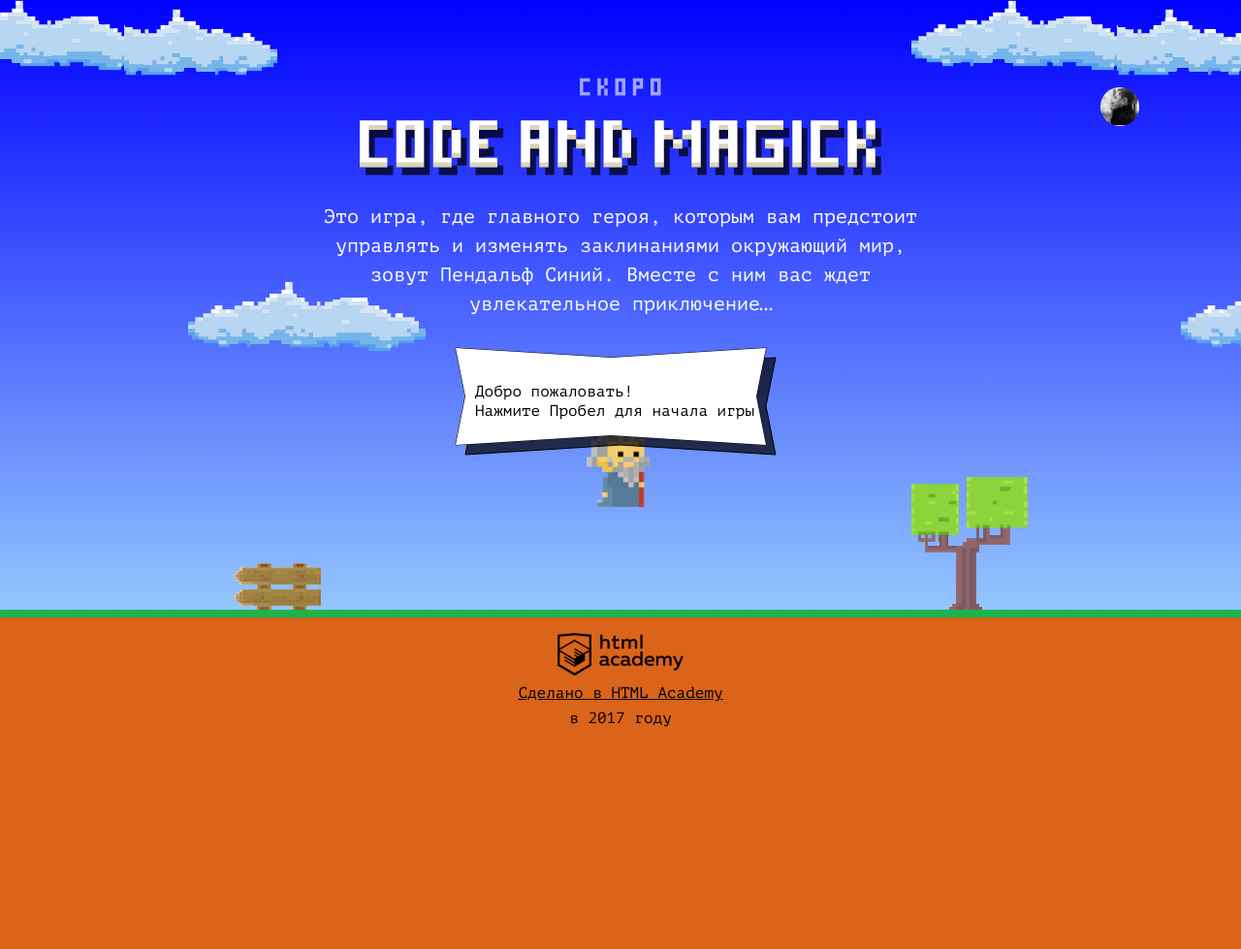
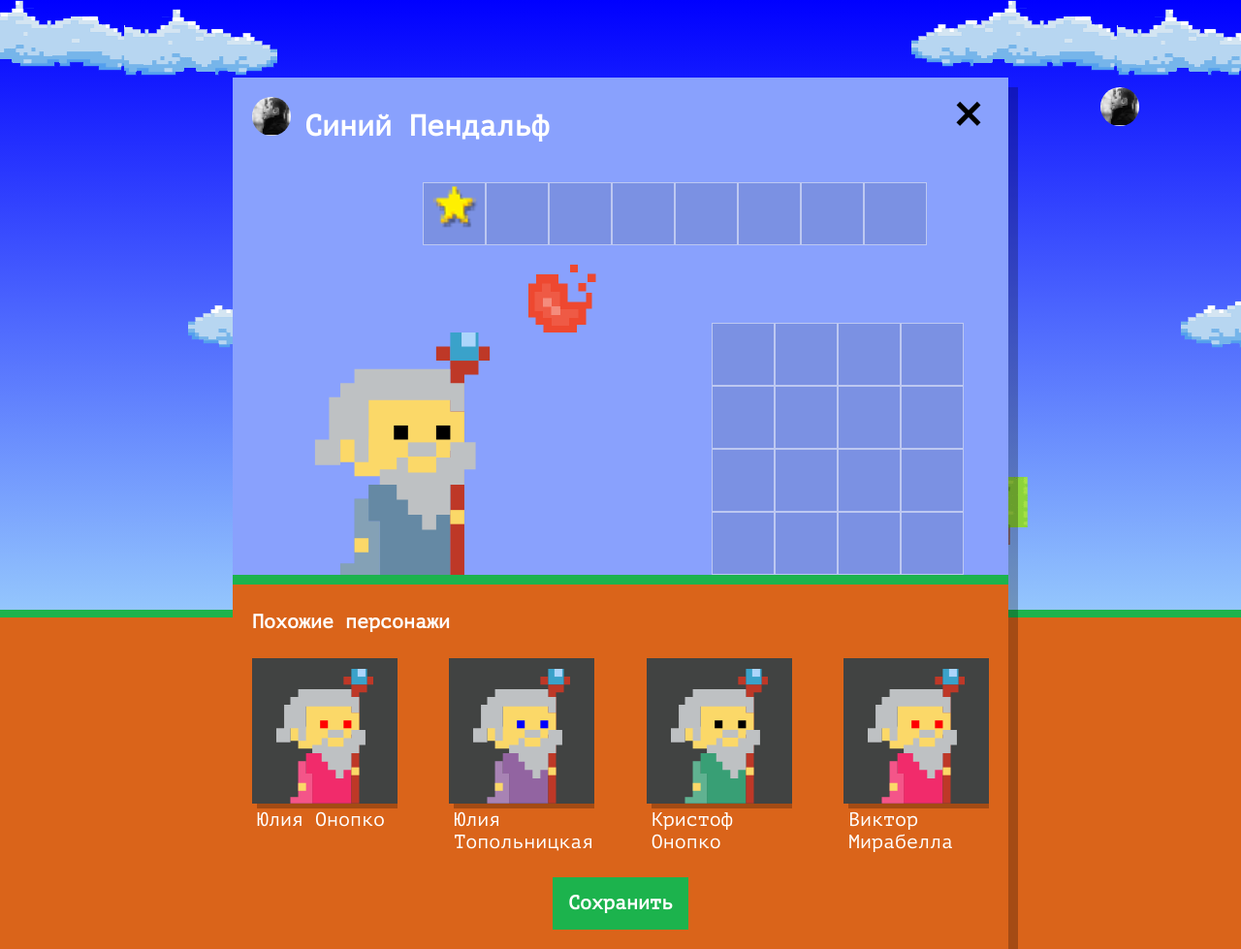
Before and after one commit to pavelkhlebchik/1115691-code-and-magick-21, a website: page index.html in a window 1280 px wide. Shown: the whole page at 97% size. Before the commit the page ends 800 px from the top, so only its background shows below. Drawn offline with Linux system fonts and the light colour scheme.

Commit message:
`add_setup.js`

```diff
--- a/index.html
+++ b/index.html
@@ -177,6 +177,7 @@
       <p class="setup-similar-label">Петр Петров</p>
     </div>
   </template>
+  <script src="js/setup.js"></script>
   <script src="js/stat.js"></script>
   <script src="js/game.js"></script>
 </body>
--- /dev/null
+++ b/js/setup.js
@@ -0,0 +1,66 @@
+'use strict';
+
+const WIZARD_NAMES = [`Иван`, `Хуан Себастьян`, `Мария`, `Вашингтон`, `Кристоф`, `Люпита`, `Виктор`, `Юлия`];
+const WIZARD_SURNAME = [`да Марья`, `Верон`, `Ирвинг`, `Нионго`, `Топольницкая`, `Онопко`, `Вальц`, `Мирабелла`];
+const COAT_COLOR = [`rgb(101, 137, 164)`, `rgb(241, 43, 107)`, `rgb(146, 100, 161)`, `rgb(56, 159, 117)`, `rgb(215, 210, 55)`, `rgb(0, 0, 0)`];
+const EYES_COLOR = [`black`, `red`, `blue`, `yellow`, `green`];
+
+const showTable = document.querySelector(`.setup`);
+showTable.classList.remove(`hidden`);
+
+const showWizardsList = showTable.querySelector(`.setup-similar-list`);
+
+const wizardTemplate = document.querySelector(`#similar-wizard-template`)
+  .content
+  .querySelector(`.setup-similar-item`);
+
+const getWizardInfo = function (array) {
+  const randomElement = array[Math.floor(Math.random() * array.length)];
+  return randomElement;
+};
+
+const wizards = [
+  {
+    name: (getWizardInfo(WIZARD_NAMES) + ` ` + getWizardInfo(WIZARD_SURNAME)),
+    coatColor: getWizardInfo(COAT_COLOR),
+    eyesColor: getWizardInfo(EYES_COLOR)
+  },
+  {
+    name: (getWizardInfo(WIZARD_NAMES) + ` ` + getWizardInfo(WIZARD_SURNAME)),
+    coatColor: getWizardInfo(COAT_COLOR),
+    eyesColor: getWizardInfo(EYES_COLOR)
+  },
+  {
+    name: (getWizardInfo(WIZARD_NAMES) + ` ` + getWizardInfo(WIZARD_SURNAME)),
+    coatColor: getWizardInfo(COAT_COLOR),
+    eyesColor: getWizardInfo(EYES_COLOR)
+  },
+  {
+    name: (getWizardInfo(WIZARD_NAMES) + ` ` + getWizardInfo(WIZARD_SURNAME)),
+    coatColor: getWizardInfo(COAT_COLOR),
+    eyesColor: getWizardInfo(EYES_COLOR)
+  }
+];
+
+const createWizards = function (wizard) {
+  const wizardElement = wizardTemplate.cloneNode(true);
+  wizardElement.querySelector(`.setup-similar-label`).textContent = wizard.name;
+  wizardElement.querySelector(`.wizard-coat`).style.fill = wizard.coatColor;
+  wizardElement.querySelector(`.wizard-eyes`).style.fill = wizard.eyesColor;
+
+  return wizardElement;
+};
+
+const renderPlayerWizard = function () {
+  const fragment = document.createDocumentFragment();
+  for (let i = 0; i < wizards.length; i++) {
+    fragment.appendChild(createWizards(wizards[i]));
+  }
+  showWizardsList.appendChild(fragment);
+
+  return fragment;
+};
+
+renderPlayerWizard();
+
+showTable.querySelector(`.setup-similar`).classList.remove(`hidden`);
```
